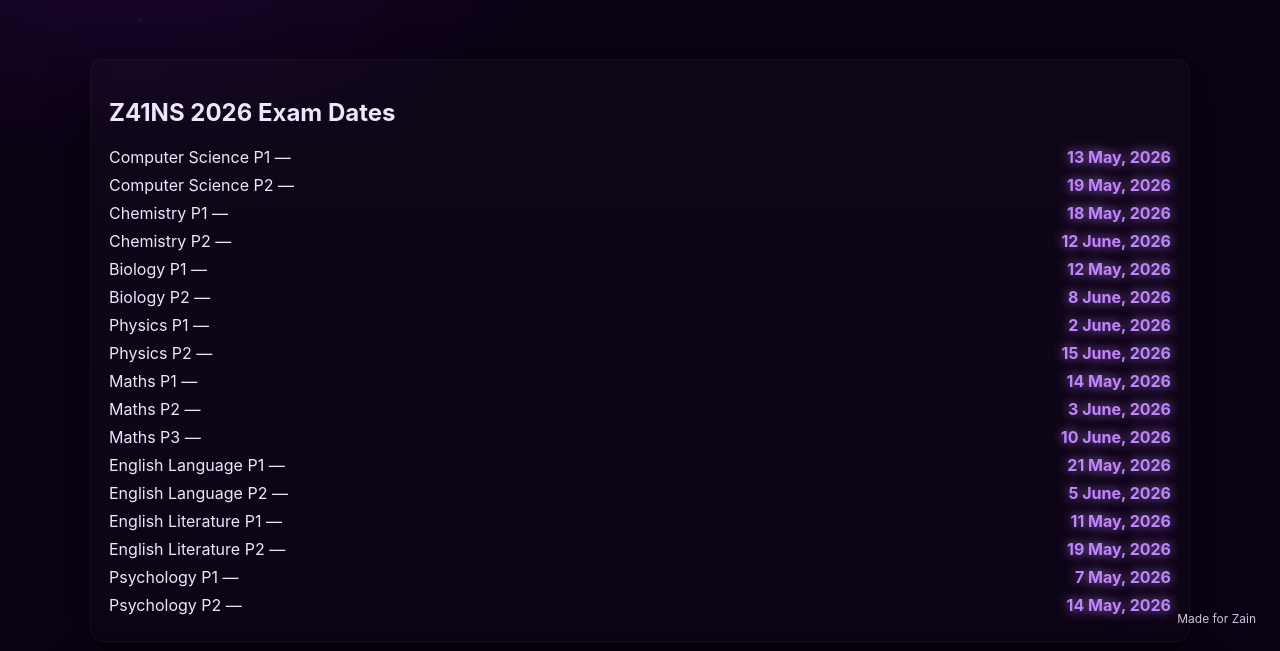
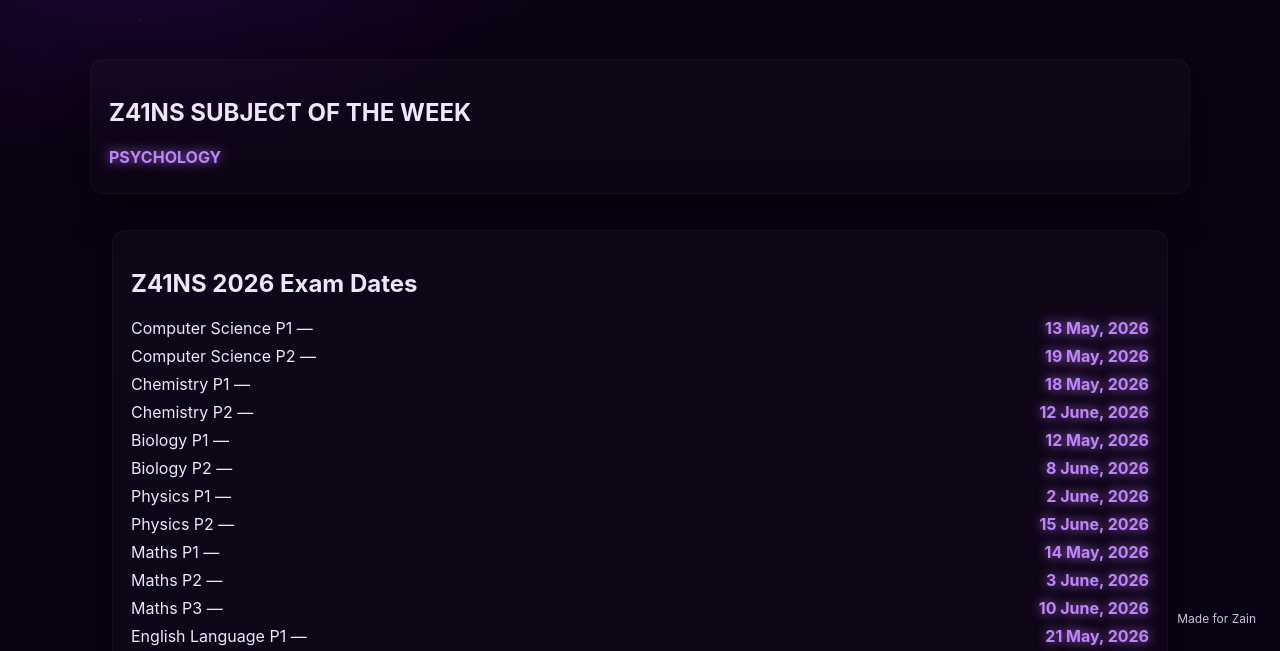
Before and after one commit to Z41N00/ExamsGCSE2026, a plain HTML site: page index.html in a window 1280 px wide. Shown: the part 138-789 px from the top of the page. Drawn offline with Linux system fonts and the light colour scheme.

Commit message:
Update index.html

```diff
--- a/index.html
+++ b/index.html
@@ -16,6 +16,15 @@
     <h1>Zain's GCSE 2026 Revision</h1>
     <p class="subtitle"> 7 days a week Revision</p>
   </header>
+
+      <main class="wrap">
+    <section class="dates card">
+      <h2>Z41NS SUBJECT OF THE WEEK</h2>
+      <ul class="glow-dates">
+        <li><span id="date-cs">PSYCHOLOGY</span></li>
+
+      </ul>
+    </section>
 
   <main class="wrap">
     <section class="dates card">
```
